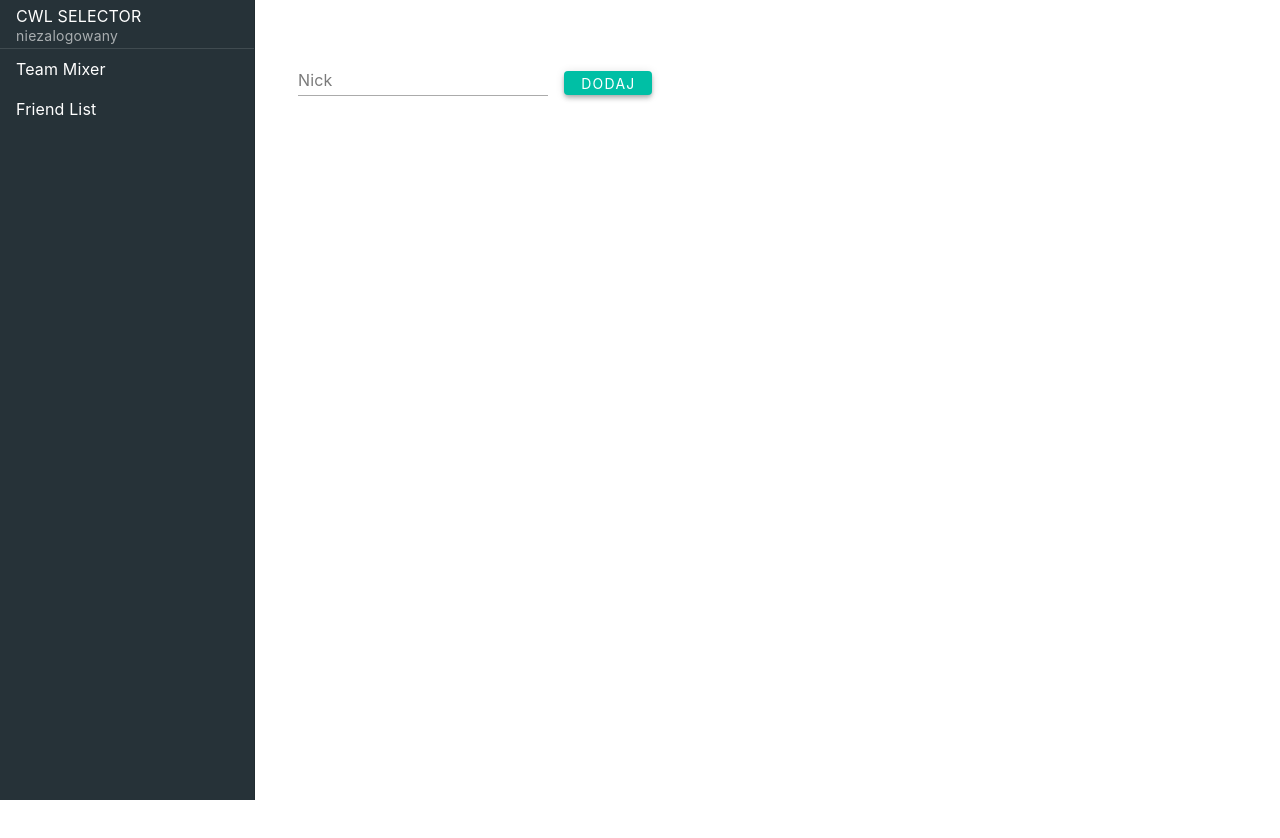
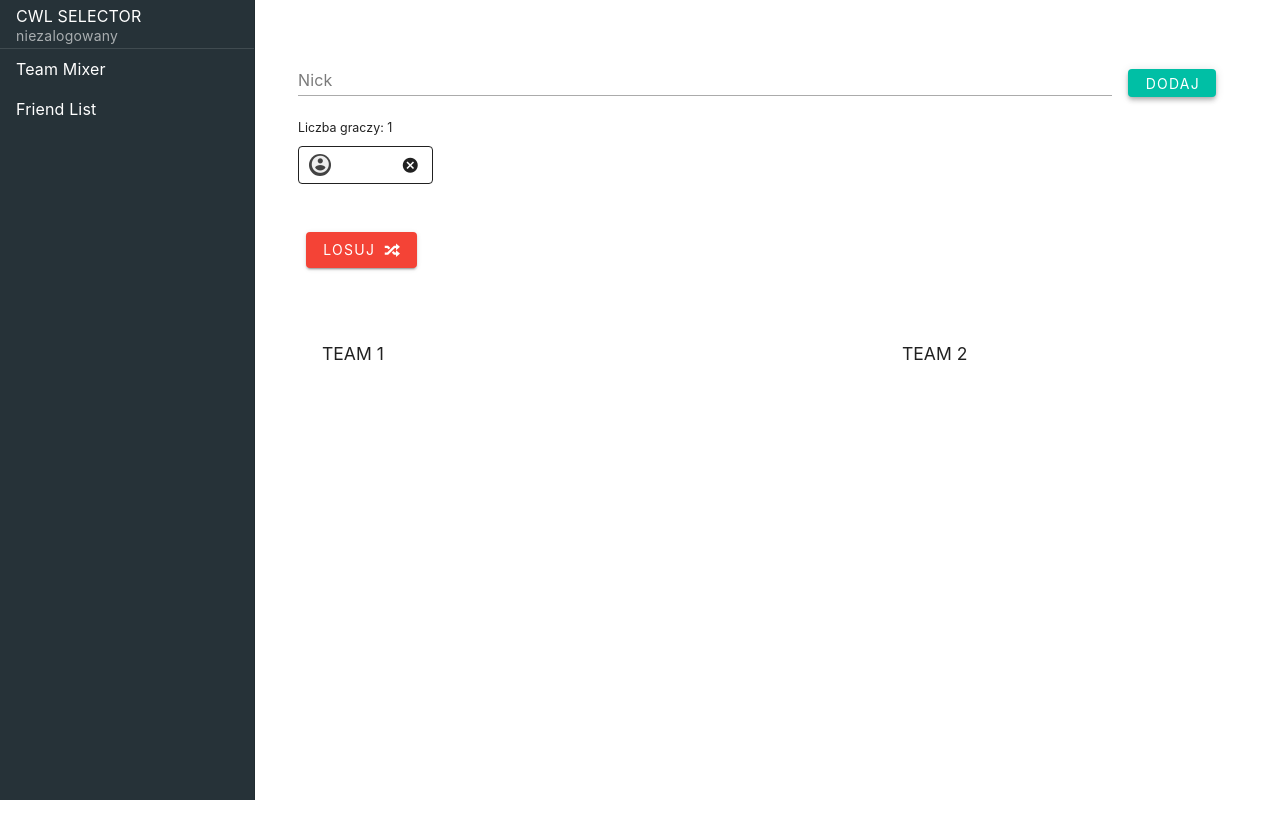
Before and after one commit to Cperek/cwl_selector, a Vue app in the folder frontend/: page / in a window 1280 px wide. Both pictures are taken after a click on the button "DODAJ". Shown: the top 838 px of the page. Built offline with nearby package versions, Linux system fonts and the light colour scheme.

Commit message:
team shuffle prototype

```diff
--- a/frontend/package.json
+++ b/frontend/package.json
@@ -11,11 +11,14 @@
     "type-check": "vue-tsc --build --force"
   },
   "dependencies": {
+    "material-design-icons-iconfont": "^6.7.0",
     "vue": "^3.4.21",
     "vue-router": "^4.3.0",
     "vuetify": "^3.6.5"
   },
   "devDependencies": {
+    "@mdi/font": "^7.4.47",
+    "@mdi/js": "^7.4.47",
     "@tsconfig/node20": "^20.1.4",
     "@types/node": "^20.12.11",
     "@vitejs/plugin-vue": "^5.0.4",
--- a/frontend/src/App.vue
+++ b/frontend/src/App.vue
@@ -9,7 +9,7 @@ import Navbar from '@/components/Nav.vue'
   </header>
 
   <v-app>
-    <v-container fluid>
+    <v-container>
       <Navbar />
     <div class="container">
       <RouterView />
@@ -19,4 +19,5 @@ import Navbar from '@/components/Nav.vue'
 </template>
 
 <style scoped>
+
 </style>
--- a/frontend/src/assets/main.css
+++ b/frontend/src/assets/main.css
@@ -1,9 +1,10 @@
 @import './base.css';
 #app {
-    max-width: 1280px;
-    margin: 0 250px;
+    margin: 0 0;
+    margin-left: 250px;
     padding: 2rem;
     font-weight: normal;
+    width: 100%;
 }
 
 a,
@@ -24,5 +25,6 @@ a,
     body {
         display: flex;
         place-items: start;
+        width: 100%;
     }
 }
--- a/frontend/src/components/PlayerChip.vue
+++ b/frontend/src/components/PlayerChip.vue
@@ -1,5 +1,15 @@
+<script setup>
+defineProps(['title'])
+defineEmits(['remove'])
+</script>
+
 <template>
-    <v-chip prepend-icon="$vuetify" variant="outlined">
-    Cperek
-    </v-chip>
+    <v-chip-group>
+        <v-chip  @click:close="$emit('remove')" closable label :draggable="true" class="px-5" variant="outlined" size="large">
+            <v-avatar size="22" start color="surface-variant">
+                <v-icon icon="mdi-account-circle"></v-icon>
+            </v-avatar>
+            <span class="pr-12 pl-2">{{ title }}</span>
+        </v-chip>
+    </v-chip-group>
 </template>
--- a/frontend/src/main.ts
+++ b/frontend/src/main.ts
@@ -9,6 +9,8 @@ import 'vuetify/styles'
 import { createVuetify } from 'vuetify'
 import * as components from 'vuetify/components'
 import * as directives from 'vuetify/directives'
+import '@mdi/font/css/materialdesignicons.css'
+
 
 const vuetify = createVuetify({
     components,
--- a/frontend/src/views/HomeView.vue
+++ b/frontend/src/views/HomeView.vue
@@ -1,13 +1,127 @@
 <script setup lang="ts">
+import PlayerChip from '@/components/PlayerChip.vue';
+import { reactive, ref, type Ref } from 'vue'
+
+
+interface Player {
+  id: number;
+  title: string;
+}
+
+interface Teams {
+  team0: Player[];
+  team1: Player[];
+}
+
+let Players = ref<Player[]>([]);
+let nick = ref<string>('');
+let nextID = 0;
+
+
+let teams = reactive<Teams>({
+  team0: [],
+  team1: []
+});
+
+function AddChip() {
+  Players.value.push({
+    id: nextID++,
+    title: nick.value
+  });
+  nick.value = '';
+}
+
+function RandomizeTeams() {
+
+  teams.team0 = [];
+  teams.team1 = [];
+
+  let SortedPlayers = Players.value;
+  SortedPlayers.sort((a, b) => 0.5 - Math.random());
+
+  SortedPlayers.forEach((element) => {
+    let randomTeam = Math.round(Math.random());
+    if ((randomTeam && teams.team1.length < 5) || teams.team0.length > 4) {
+      teams.team1.push(element);
+    } else {
+      teams.team0.push(element);
+    }
+  });
+}
+
 </script>
 
 <template>
   <main>
     <div class="d-flex">
-    <v-text-field :width="250" clearable label="Nick" variant="underlined"></v-text-field>
-    <v-btn class="align-self-center ma-4" color="teal-accent-4" density="compact">
+    <v-text-field v-model="nick" :width="250" label="Nick" variant="underlined"></v-text-field>
+    <v-btn  @click="AddChip" class="align-self-center ma-4" color="teal-accent-4" density="comfortable">
     Dodaj
     </v-btn>
     </div>
+    <div>
+      <h5>Liczba graczy: {{ Players.length }}</h5>
+    </div>
+    <div id="PlayersChips">
+        <PlayerChip
+        v-for="(player, index) in Players"
+        :key="player.id"
+        :title="player.title"
+        @remove="Players.splice(index, 1)"
+        />
+    </div>
+
   </main>
+  <div>
+
+    <v-container class="mt-4 ml-0 pl-0">
+      <div>
+        <v-btn  @click="RandomizeTeams" class="align-self-center ma-2" color="red">
+        Losuj <v-icon class="ml-2" icon="mdi-shuffle-variant"></v-icon>
+        </v-btn>
+      </div>
+      <div class="mt-16">
+        <v-row class="mx-6" no-gutters >
+          <v-col cols="4">
+            <h3>TEAM 1</h3>
+          </v-col>
+          <v-spacer></v-spacer>
+          <v-col cols="4">
+            <h3>TEAM 2</h3>
+          </v-col>
+        </v-row>
+          <v-row class="mx-6" no-gutters
+          v-for="n in 5"
+            :key="n"
+            :class="'player' + n"
+          >
+
+          <v-col
+          v-if="teams.team0[n-1]"
+          cols="4">
+            <v-sheet class="ma-2 ml-0 px-4 py-6 bg-surface-variant team_0">
+              <v-avatar size="32" start color="surface-variant">
+                <v-icon icon="mdi-account-circle"></v-icon>
+              </v-avatar>
+              {{ teams.team0[n-1].title }}
+            </v-sheet>
+          </v-col>
+
+          <v-spacer></v-spacer>
+
+          <v-col
+          v-if="teams.team1[n-1]"
+          cols="4">
+            <v-sheet class="ma-2 ml-0 px-4 py-6 bg-surface-variant team_1">
+              <v-avatar size="32" start color="surface-variant">
+                <v-icon icon="mdi-account-circle"></v-icon>
+              </v-avatar>
+              {{ teams.team1[n-1].title }}
+            </v-sheet>
+          </v-col>
+
+        </v-row>
+      </div>
+    </v-container>
+  </div>
 </template>
```
Also changed, not shown: 2 other files (tests, documents, lock files or other folders).
